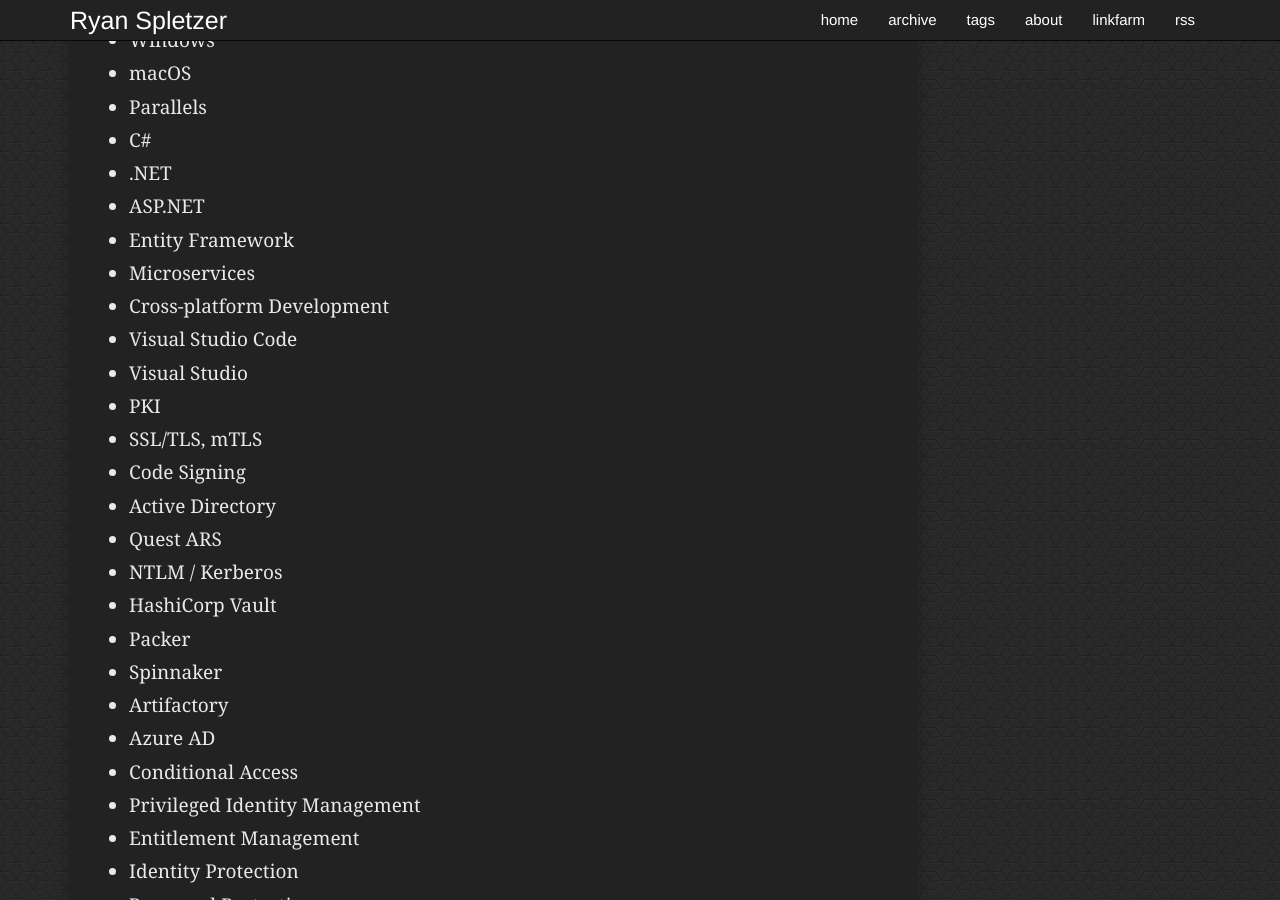
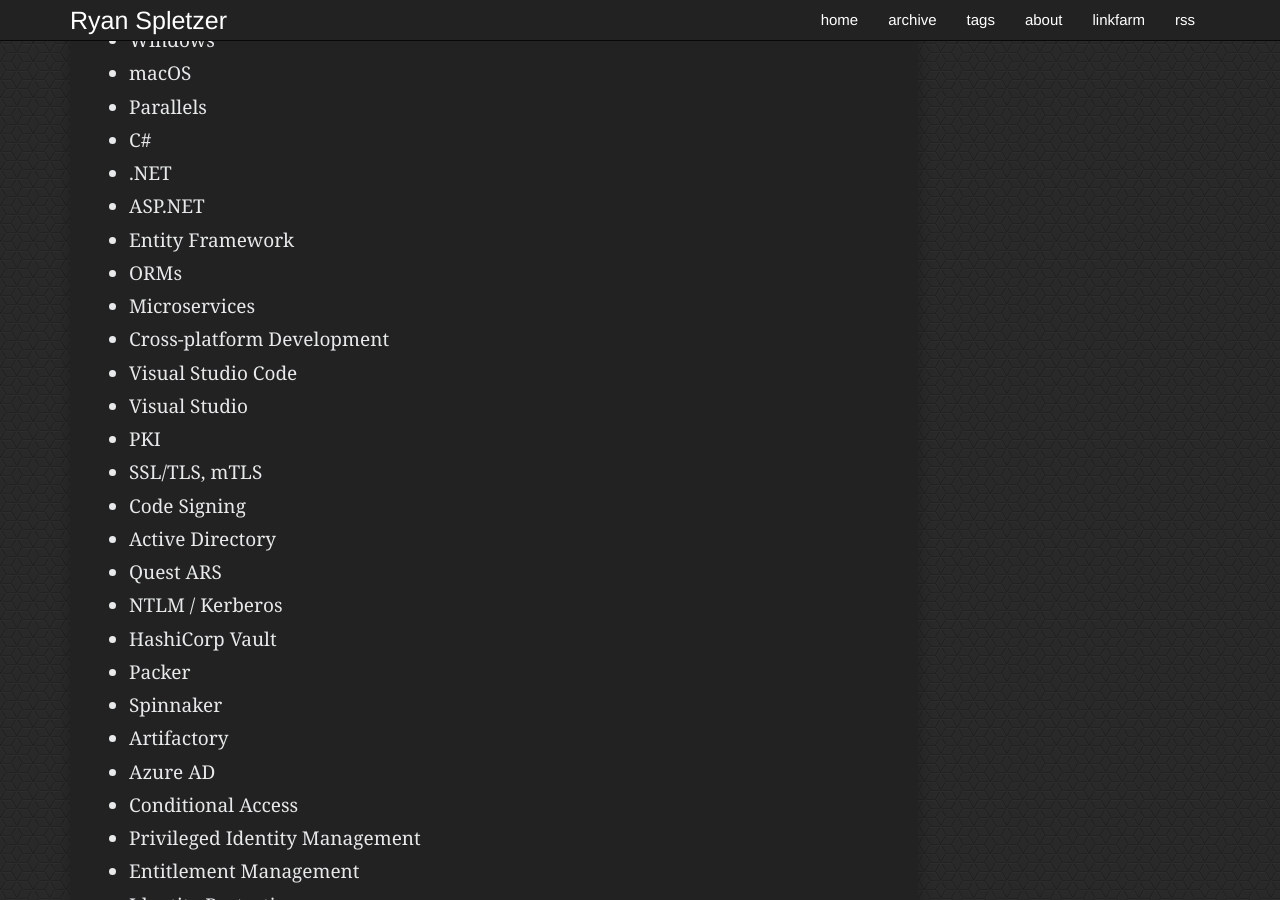
Before and after one commit to ryanspletzer/ryanspletzer.github.io, a Jekyll site: the page built from about.md, in a window 1280 px wide and 900 px high, scrolled down 3448 px. Built offline with Jekyll 4.4.1, drawn with Linux system fonts in a browser that asks for light colours.

Commit message:
Update about.md

```diff
--- a/about.md
+++ b/about.md
@@ -112,6 +112,7 @@ them down by category, this is a non-comprehensive set of things I think about,
 - .NET
 - ASP.NET
 - Entity Framework
+- ORMs
 - Microservices
 - Cross-platform Development
 - Visual Studio Code
```
